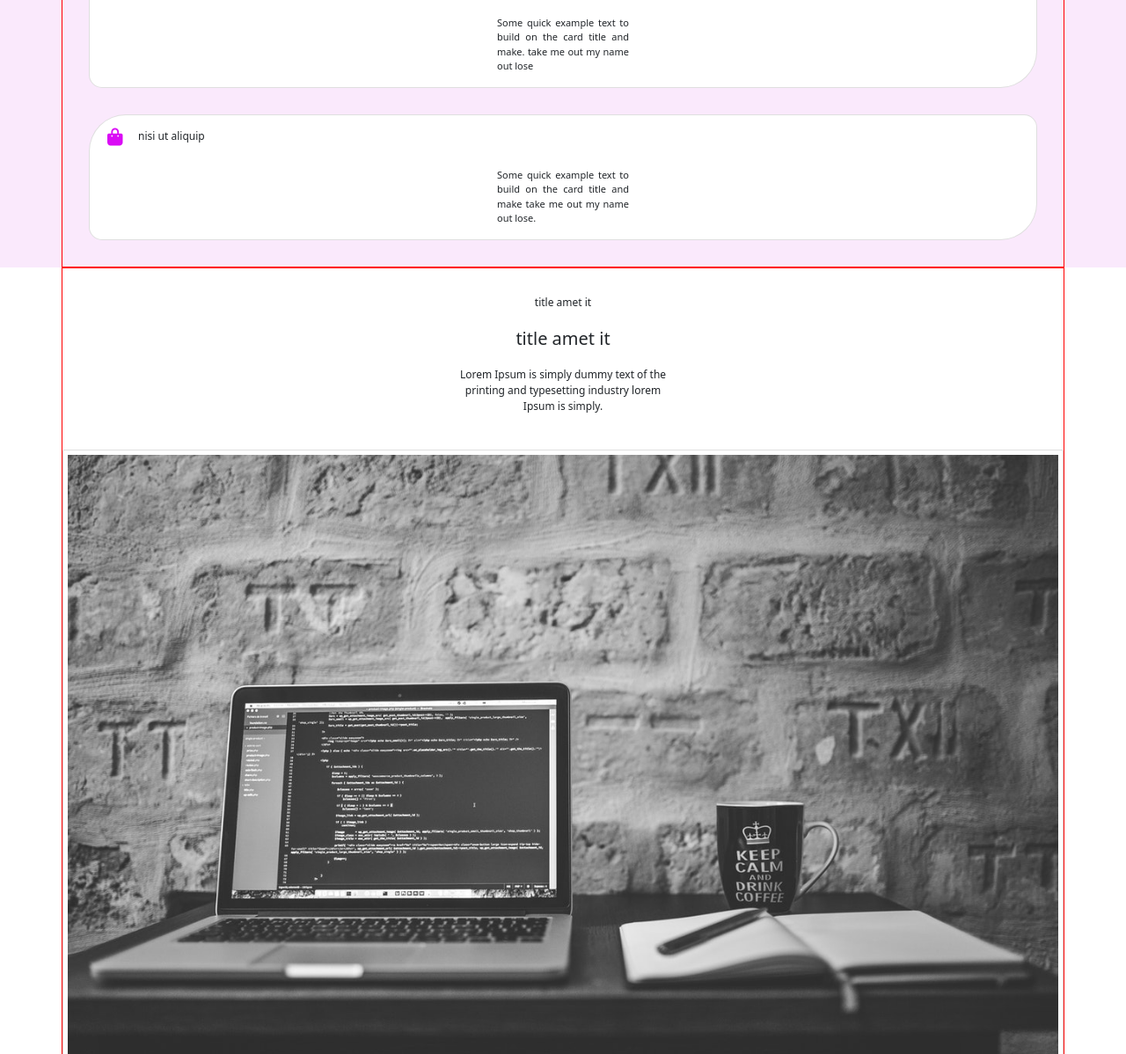
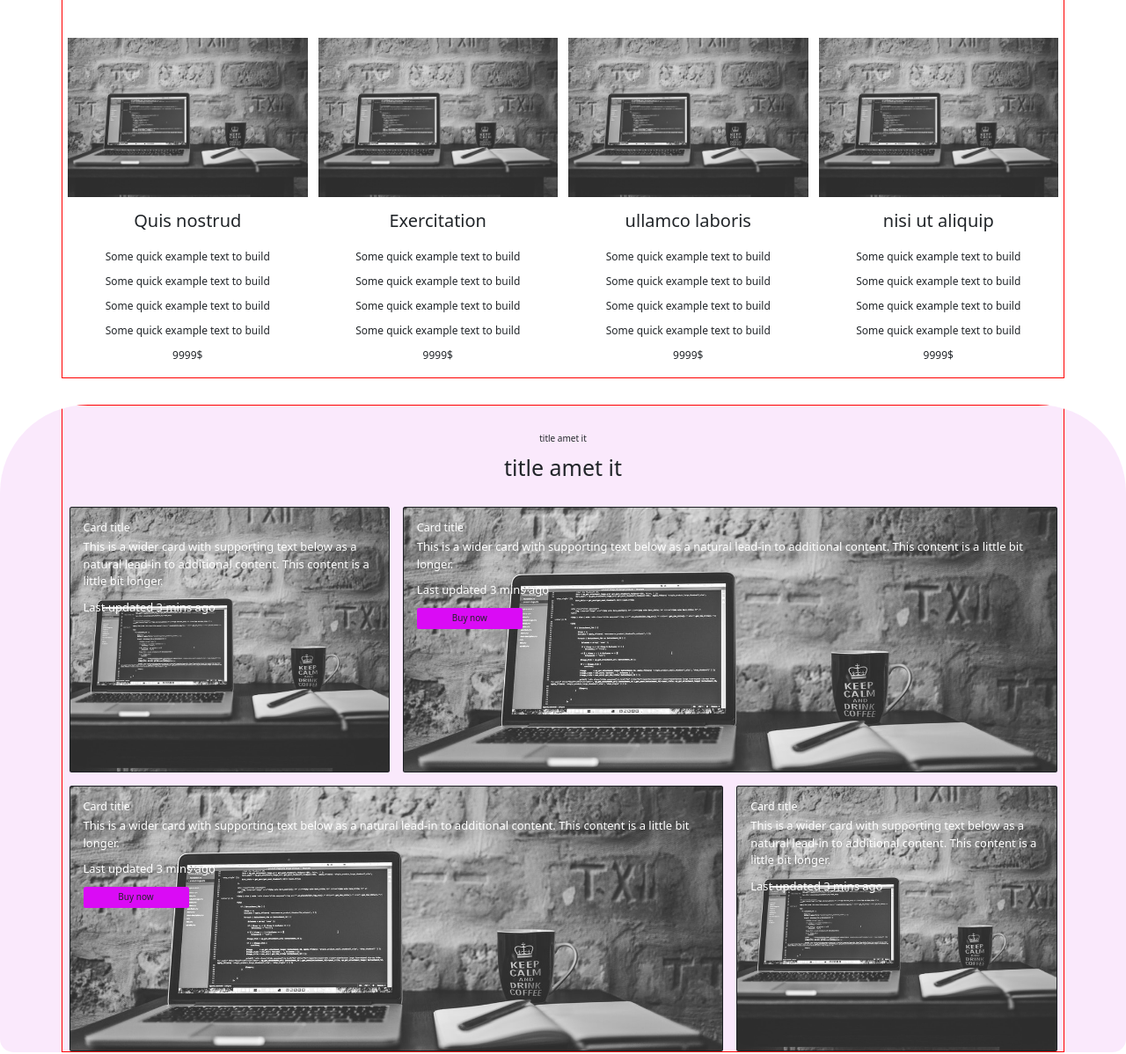
Before and after one commit to LAngel27/LAnMarket, a website: page index.html in a window 1280 px wide. Shown: the part 942-2140 px from the top of the page at 88% size. Drawn offline with nearby package versions, Linux system fonts and the light colour scheme.

Commit message:
mitad de la maquetacion terminada

```diff
--- a/index.html
+++ b/index.html
@@ -54,7 +54,7 @@
     <main class="main" id="hero">
       <div class="container-fluid">
           <div class="row">
-            <div id="carouselExampleIndicators" class="carousel slide p-0" data-bs-ride="carousel" data-bs-interval="3500" data-pause="false">
+            <div id="carouselExampleIndicators" class="carousel slide p-0" data-bs-ride="carousel" data-pause="false">
               <ol class="carousel-indicators">
                 <li data-bs-target="#carouselExampleIndicators" data-bs-slide-to="0" class="active header__in"></li>
                 <li data-bs-target="#carouselExampleIndicators" data-bs-slide-to="1" class="header__in"></li>
@@ -78,8 +78,8 @@
     </main>
     <section class="discover overflow-hidden">
       <div class="container">
-        <div class="row p-5">
-          <div class="card p-2  mt-5">
+        <div class="row mt-5 p-5 justify-content-center">
+          <div class="card p-2 col-sm-5 col-xl-3 col-md-3 col-xl-3 m-3 m-xl-0 m-lg-0">
             <div class="card-title">
               <i class=" discover__icon fas fa-truck-moving"></i>
               <p class="discover-title">Quis nostrud</p>
@@ -88,7 +88,7 @@
               <p class="card-text d-inline-block">Some quick example text to build on the card title and make. take me out my name out lose</p>
             </div>
           </div>
-          <div class="card p-2 mt-5">
+          <div class="card p-2 col-sm-5 col-xl-3 col-md-3 col-xl-3 m-3 m-xl-0 m-lg-0">
             <div class="card-title">
               <i class=" discover__icon fas fa-shopping-bag"></i>
               <p class="discover-title">Exercitation</p>
@@ -97,7 +97,7 @@
               <p class="card-text">Some quick example text to build on the card title and make. take me out my name out lose</p>
             </div>
           </div>
-          <div class="card p-2 mt-5">
+          <div class="card p-2 col-sm-5 col-xl-3 col-md-3 col-xl-3 m-3 m-xl-0 m-lg-0">
             <div class="card-title">
               <i class=" discover__icon fas fa-headset"></i>
               <p class="discover-title">ullamco laboris</p>
@@ -106,7 +106,7 @@
               <p class="card-text">Some quick example text to build on the card title and make. take me out my name out lose</p>
             </div>
           </div>
-          <div class="card p-2 mt-5">
+          <div class="card p-2  col-sm-5 col-xl-3 col-md-3 col-xl-3 m-3 m-xl-0 m-lg-0">
             <div class="card-title">
               <i class=" discover__icon fas fa-shopping-bag"></i>
               <p class="discover-title">nisi ut aliquip</p>
@@ -120,7 +120,7 @@
     </section>
     <section class="product-one overflow-hidden" id="1">
       <div class="container">
-        <div class="row">
+        <div class="row justify-content-center">
           <div class="title text-center mt-5">
             <p class="product-one-pa">title amet it</p>
           </div>
@@ -130,7 +130,7 @@
           <div class="title text-center mt-4">
             <p class="product-one-p d-inline-block">Lorem Ipsum is simply dummy text of the printing and typesetting industry lorem Ipsum is simply. </p>
           </div>
-          <div class="card p-2  mt-5 mt-4">
+          <div class="card p-2 col-sm-5 col-xl-3 col-md-3 col-xl-3 mt-5 mt-5">
             <picture class="card-img">
               <img src="src/img/image-test.jpg" class="w-100"  alt="image-product" srcset="">
             </picture>
@@ -145,7 +145,7 @@
               <p class="card-text">9999$</p>
             </div>
           </div>
-          <div class="card p-2 mt-5">
+          <div class="card p-2 col-sm-5 col-xl-3 col-md-3 col-xl-3  mt-5">
             <picture class="card-img">
               <img src="src/img/image-test.jpg"  class="w-100" alt="image-product" srcset="">
             </picture>
@@ -160,7 +160,7 @@
               <p class="card-text">9999$</p>
             </div>
           </div>
-          <div class="card p-2 mt-5">
+          <div class="card p-2 col-sm-5 col-xl-3 col-md-3 col-xl-3 mt-5 mt-5">
             <picture class="card-img">
               <img src="src/img/image-test.jpg" class="w-100" alt="image-product" srcset="">
             </picture>
@@ -175,7 +175,7 @@
               <p class="card-text">9999$</p>
             </div>
           </div>
-          <div class="card p-2 mt-5">
+          <div class="card p-2  col-sm-5 col-xl-3 col-md-3 col-xl-3 mt-5 mt-5">
             <picture class="card-img">
               <img src="src/img/image-test.jpg" class="w-100" alt="image-product" srcset="">
             </picture>
@@ -193,64 +193,59 @@
         </div>
       </div>
     </section>
-    <section class="product-two">
+    <section class="product-two mt-5 overflow-hidden">
       <div class="container">
-        <div class="title text-center">
+        <div class="title text-center mt-5">
           <p class="product-two-pa">title amet it</p>
         </div>
-        <div class="title text-center">
+        <div class="title text-center mb-5">
           <h1 class="product-two-title">title amet it</h1>
         </div>
         <div class="row">
-          <div class="box-1 col-5">
+          <div class="box-1 col-sm col-xl col-md- col-lg-">
             <div class="card bg-dark text-white">
               <img src="src/img/image-test.jpg" class="card-img" alt="src/img/image-test.jpg">
-              <div class="card-img-overlay">
+              <div class="card-img-overlay p-4">
                 <h5 class="card-title">Card title</h5>
                 <p class="card-text">This is a wider card with supporting text below as a natural lead-in to additional content. This content is a little bit longer.</p>
                 <p class="card-text">Last updated 3 mins ago</p>
               </div>
             </div>
           </div>
-          <div class="box-2  col-3">
+          <div class="box-2   col-sm-7 col-xl-8 col-md-8 col-lg-8">
             <div class="card bg-dark text-white">
               <img src="src/img/image-test.jpg" class="card-img" alt="image-product">
-              <div class="card-img-overlay">
+              <div class="card-img-overlay  p-4">
+                <h5 class="card-title">Card title</h5>
+                <p class="card-text">This is a wider card with supporting text below as a natural lead-in to additional content. This content is a little bit longer.</p>
+                <p class="card-text">Last updated 3 mins ago</p>
+                <button type="button" class="btn">Buy now</button>
+              </div>
+            </div>
+          </div>
+        </div>
+        <div class="row mt-sm-4">
+          <div class="box-3   col-sm-7 col-xl-8 col-md-8 col-lg-8">
+            <div class="card bg-dark text-white">
+              <img src="src/img/image-test.jpg" class="card-img" alt="image-product">
+              <div class="card-img-overlay p-4">
+                <h5 class="card-title">Card title</h5>
+                <p class="card-text">This is a wider card with supporting text below as a natural lead-in to additional content. This content is a little bit longer.</p>
+                <p class="card-text">Last updated 3 mins ago</p>
+                <button type="button" class="btn">Buy now</button>
+              </div>
+            </div>
+          </div>
+          <div class="box-4 col-sm col-xl col-md- col-lg-">
+            <div class="card bg-dark text-white">
+              <img src="src/img/image-test.jpg" class="card-img" alt="src/img/image-test.jpg">
+              <div class="card-img-overlay p-4">
                 <h5 class="card-title">Card title</h5>
                 <p class="card-text">This is a wider card with supporting text below as a natural lead-in to additional content. This content is a little bit longer.</p>
                 <p class="card-text">Last updated 3 mins ago</p>
               </div>
             </div>
           </div>
-          <div class="box-3  col-3">
-            <div class="card bg-dark text-white">
-              <img src="src/img/image-test.jpg" class="card-img" alt="image-product">
-              <div class="card-img-overlay">
-                <h5 class="card-title">Card title</h5>
-                <p class="card-text">This is a wider card with supporting text below as a natural lead-in to additional content. This content is a little bit longer.</p>
-                <p class="card-text">Last updated 3 mins ago</p>
-              </div>
-            </div>
-          </div>
-          <div class="box-4 col-7">
-            <div class="card bg-dark text-white">
-              <img src="src/img/image-test.jpg" class="card-img" alt="image-product">
-              <div class="card-img-overlay">
-                <h5 class="card-title">Card title</h5>
-                <p class="card-text">This is a wider card with supporting text below as a natural lead-in to additional content. This content is a little bit longer.</p>
-                <p class="card-text">Last updated 3 mins ago</p>
-              </div>
-            </div>
-          </div>
-          <div class="box-1 col-5">
-            <div class="card bg-dark text-white">
-              <img src="src/img/image-test.jpg" class="card-img" alt="src/img/image-test.jpg">
-              <div class="card-img-overlay">
-                <h5 class="card-title">Card title</h5>
-                <p class="card-text">This is a wider card with supporting text below as a natural lead-in to additional content. This content is a little bit longer.</p>
-                <p class="card-text">Last updated 3 mins ago</p>
-              </div>
-            </div>
         </div>
       </div>
     </section>
--- a/src/scss/lib/_const.scss
+++ b/src/scss/lib/_const.scss
@@ -12,7 +12,10 @@ html{
     font-size: 62.5%;
 }
 
-
-.row{
+.container{
+    padding: 0;
     border: $border-red;
 }
+// .row{
+//     border: $border-red;
+// }
--- a/src/scss/lib/_discover.scss
+++ b/src/scss/lib/_discover.scss
@@ -5,6 +5,7 @@
 
     .card{
         border-radius: 42px 15px 42px 15px;
+        border-color: transparent;
     }
 
     .card:hover{
@@ -17,13 +18,13 @@
 
     &-title{
         display: inline-block;
-        font-size: 1.2rem;
+        font-size: 1.3rem;
         vertical-align: middle;
     }
 
     &__icon{
         color: $icon-color;
-        font-size: 2rem;
+        font-size: 2.2rem;
         margin: 1rem 1.5rem;
     }
     .card-body {
@@ -35,7 +36,8 @@
     }
 
     .card-text{
-        font-size: 1.1rem;
+        font-size: 1.2rem;
+        padding: 1rem;
     }
 
     @keyframes bou {
--- a/src/scss/lib/_produc-one.scss
+++ b/src/scss/lib/_produc-one.scss
@@ -1,7 +1,10 @@
 .product-one{
 
+    .card{
+        border-color: transparent;
+    }
     &-pa{
-        font-size: 1.2rem;
+        font-size: 1.4rem;
     }
 
 
@@ -14,5 +17,9 @@
         width: 25rem;
     }
 
+    .card-text{
+        font-size: 1.2rem;
+    }
+
 
 }
--- a/src/scss/lib/_product-two.scss
+++ b/src/scss/lib/_product-two.scss
@@ -1,5 +1,17 @@
 .product-two {
-    .card-image{
-        height: 25rem;
+    background-color: $background;
+    border-radius: 100px 100px 15px 15px;
+    .card img{
+        height: 30rem;
+        object-fit: cover;
+    }
+
+    .btn{
+        width: 12rem;
+        background-color: $icon-color;
+    }
+
+    .card-text{
+        font-size: 1.3rem;
     }
 }
--- a/src/scss/main.scss
+++ b/src/scss/main.scss
@@ -3,4 +3,4 @@
 @import 'lib/main';
 @import 'lib/discover';
 @import 'lib/produc-one';
-@import 'lib/product-two'
+@import 'lib/product-two';
```
Also changed, not shown: src/css/main.css.
